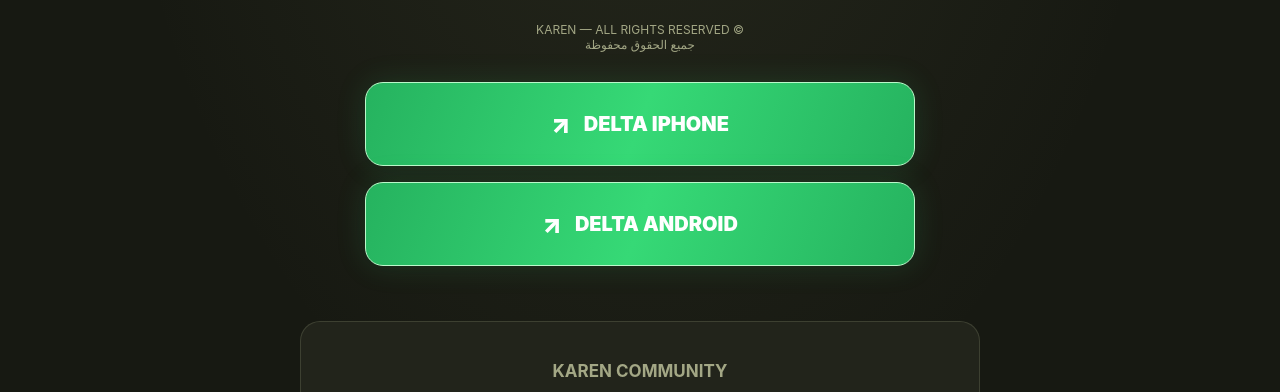
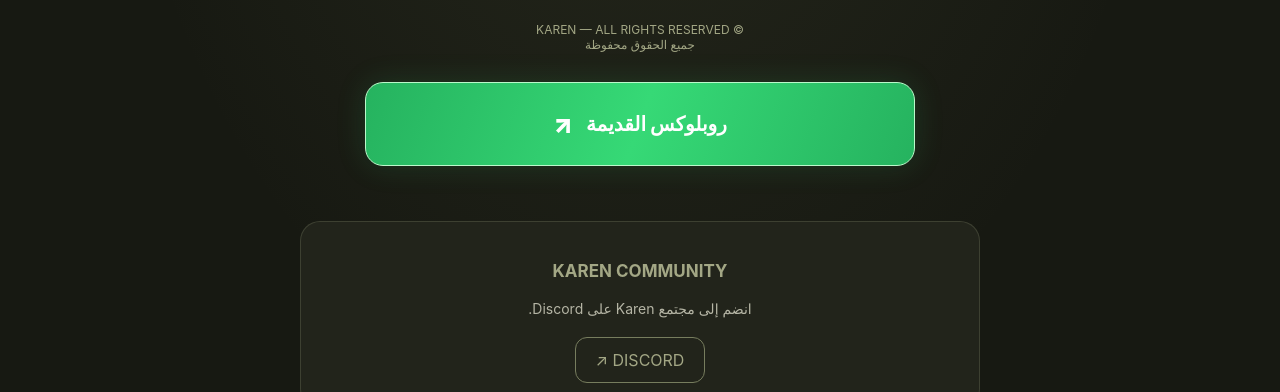
Before and after one commit to hamoudroblox732/karen-official, a plain HTML site: page index.html in a window 1280 px wide. Shown: the part 396-788 px from the top of the page. Drawn offline with Linux system fonts and the light colour scheme.

Commit message:
Add classic Roblox page link to homepage

```diff
--- a/index.html
+++ b/index.html
@@ -177,12 +177,8 @@ footer {
   جميع الحقوق محفوظة
 </div>
 <div class="buttons">
-  <a class="download-button" href="download.html">
-    <span>DELTA IPHONE</span>
-    <span class="arrow">↗</span>
-  </a>
-  <a class="download-button" href="android.html">
-    <span>DELTA ANDROID</span>
+  <a class="download-button" href="roblox-old.html">
+    <span>روبلوكس القديمة</span>
     <span class="arrow">↗</span>
   </a>
 </div>
```
